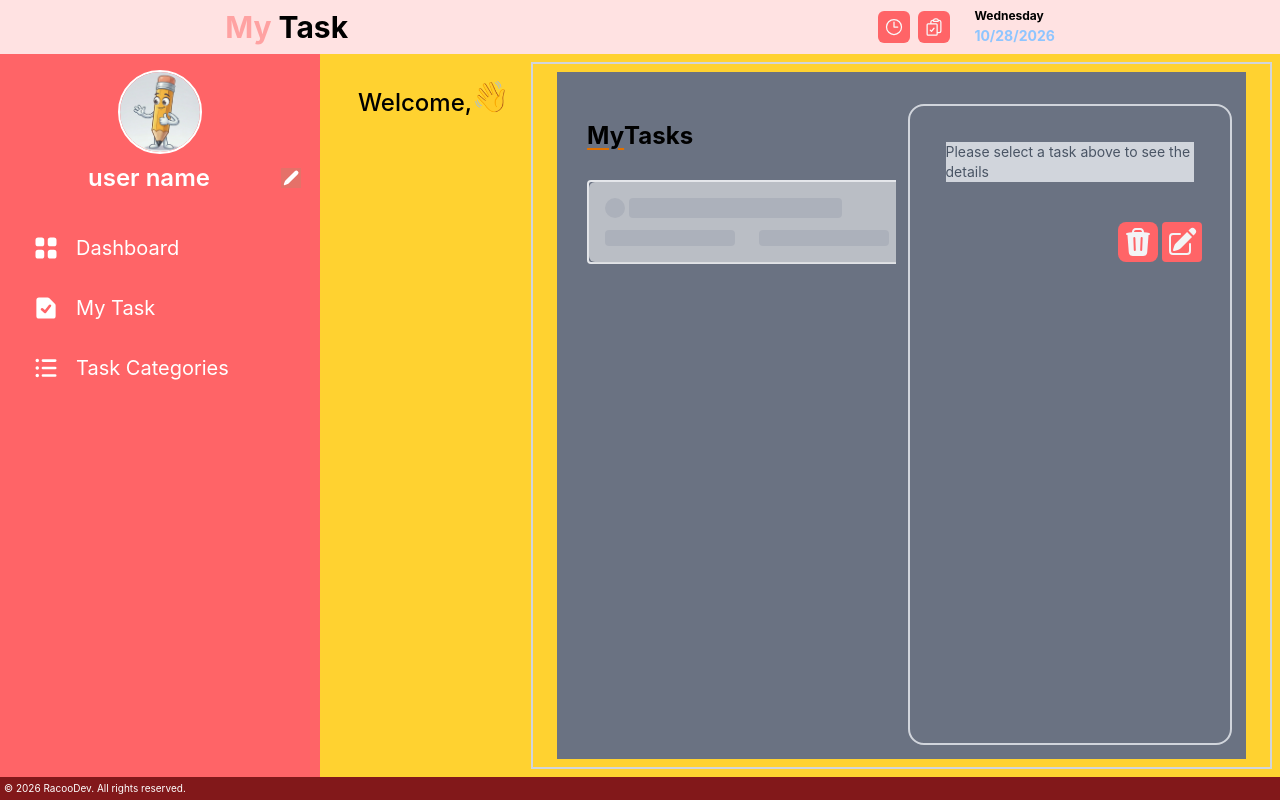
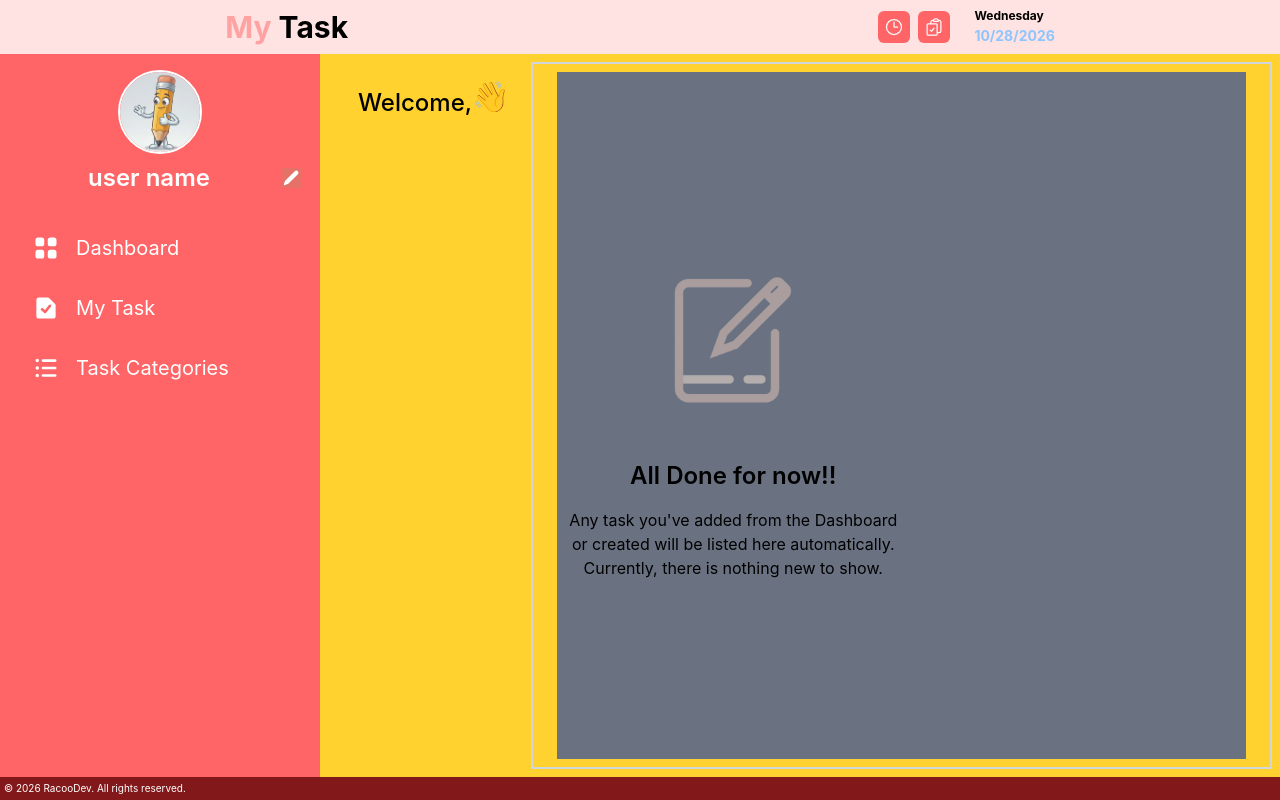
Before and after one commit to karinatuyuc/my-todo-list-React, a React (Vite) app: page / in a window 1280 px wide. Both pictures are taken after a click on the item "My Task". Built offline with nearby package versions, Linux system fonts and the light colour scheme.

Commit message:
style: add message and img to empty list on MyTask

```diff
--- a/src/componentes/MyTask.jsx
+++ b/src/componentes/MyTask.jsx
@@ -3,7 +3,6 @@ import { useEffect, useState } from "react";
 
 /// DEBE APARECER COMO UN ESQUELETO EN CADA DIV SI NO HAY TAKS SELECCIONADOS PARA MOSTRAR LOS DETALLES, NO PUEDE
 /// QUEDAR COMO QUEDO AHORA!!!
-
 
 // Componente HIJO SKELETON CARD
 function TaskSkeleton() {
@@ -17,13 +16,11 @@ function TaskSkeleton() {
             <div className="h-5 bg-gray-200 rounded w-3/4"></div>
           </div>
 
-
           {/* Barra tipo detalle */}
           <div className="flex gap-6">
             <div className="h-4 bg-gray-200 rounded w-1/2"></div>
             <div className="h-4 bg-gray-200 rounded w-1/2"></div>
           </div>
-
         </div>
       </div>
     </>
@@ -31,20 +28,22 @@ function TaskSkeleton() {
 }
 
 //COMPONENTE HIJO
-function TaskMyTask({ taskList, setDetailsTask, selectedTask, setSelectedTask }) {
-
+function TaskMyTask({
+  taskList,
+  setDetailsTask,
+  selectedTask,
+  setSelectedTask,
+}) {
   return (
     <>
-
-    { taskList.length === 0 ? (
-
-      <TaskSkeleton/>
-    ) : (<div
+      {taskList.length === 0 ? (
+        <TaskSkeleton />
+      ) : (
+        <div
           className=" mt-1.5 p-2 rounded-2xl border-b-2 text-black text-lg max-w-full
       md:flex md:flex-col md:justify-center md:items-center md:p-4 lg:p-0 lg:bg-gray-50"
         >
           {taskList.map((task) => (
-
             <div
               className={`border-gray-400 border-2 w-full flex gap-2 p-2 rounded-2xl mt-1.5
             md:max-w-5/6 md:m-2 md:rounded-2xl ${task.id === selectedTask?.id ? "bg-amber-100" : "bg-white"}`}
@@ -52,7 +51,6 @@ function TaskMyTask({ taskList, setDetailsTask, selectedTask, setSelectedTask })
                 (setDetailsTask(task), setSelectedTask(task));
               }}
               key={task.id}
-
             >
               <div className="flex md:p-3">
                 <span className="rounded-full w-5 h-5 text-red-700 border-4"></span>
@@ -63,16 +61,14 @@ function TaskMyTask({ taskList, setDetailsTask, selectedTask, setSelectedTask })
 
                 <div className="flex gap-14 text-base md:py-2">
                   <span className="md:text-lg">Priority: {task.priority}</span>
-                <span className="md:text-lg">
-                  Status: {task.estado}
-                </span>
+                  <span className="md:text-lg">Status: {task.estado}</span>
                 </div>
               </div>
             </div>
           ))}
-      </div>) }
+        </div>
+      )}
       {/*Div para renderizar los task */}
-
     </>
   );
 }
@@ -99,29 +95,70 @@ export function MyTask({
     }
   }, [task, selectedTask]);
 
+  console.log(task);
 
   return (
     <>
       <div className="md:bg-gray-500 md:p-2 lg:grid lg:grid-cols-2 lg:h-full">
-        <div
-          className=" p-3 rounded-sm m-1.5 min-h-24 max-h-64 overflow-y-scroll md:p-4 md:min-h-80 md:rounded-2xl
-         lg:overflow-hidden lg:mt-6 lg:max-h-full"
-        >
-          <div className="text-2xl flex text-black font-bold">
-
-            <span className="underline underline-offset-4 decoration-2 decoration-amber-600 text-2xl md:pb-3">
-              My
-            </span>
-              Tasks
+        {task.length === 0 ? (
+          <div className="text-black flex flex-col justify-center items-center gap-4">
+            <div className="p-4">
+              <img
+                src="public/mytask.webp"
+                alt="My Task"
+                className="w-36 h-36"
+              />
             </div>
 
-          <TaskMyTask
-            taskList={task}
-            setDetailsTask={setDetailsTask}
-            selectedTask={selectedTask}
-            setSelectedTask={setSelectedTask}
-          />
+            <div className="text-center">
+              <h1 className="text-2xl font-semibold m-4">All Done for now!!</h1>
+              <p>
+                Any task you've added from the Dashboard or created will be
+                listed here automatically. Currently, there is nothing new to
+                show.
+              </p>
             </div>
+          </div>
+        ) : (
+          <div
+            className=" mt-1.5 p-2 rounded-2xl border-b-2 text-black text-lg max-w-full
+      md:flex md:flex-col md:justify-center md:items-center md:p-4 lg:p-0 lg:bg-gray-50"
+          >
+            {task.map((tasks) => (
+              <div
+                className={`border-gray-400 border-2 w-full flex gap-2 p-2 rounded-2xl mt-1.5
+            md:max-w-5/6 md:m-2 md:rounded-2xl ${tasks.id === selectedTask?.id ? "bg-amber-100" : "bg-white"}`}
+                onClick={() => {
+                  (setDetailsTask(tasks), setSelectedTask(tasks));
+                }}
+                key={tasks.id}
+              >
+                <div className="flex md:p-3">
+                  <span className="rounded-full w-5 h-5 text-red-700 border-4"></span>
+                </div>
+
+                <div className="md:p-5">
+                  <span className="font-bold text-lg">{tasks.title}</span>
+
+                  <div className="flex gap-14 text-base md:py-2">
+                    <span className="md:text-lg">
+                      Priority: {tasks.priority}
+                    </span>
+                    <span className="md:text-lg">Status: {tasks.estado}</span>
+                  </div>
+                </div>
+              </div>
+            ))}
+          </div>
+        )}
+      </div>
+    </>
+  );
+}
+
+// DESHABILITAR BOTONES CUANDO NO HAY NADA EN TASKLIST
+
+/*
 
         <div className=" border-gray-300 border-2 p-3 m-1.5 mt-4 rounded-2xl text-black md:rounded-2xl md:mt-6">
           <div className="p-1 flex-1 overflow-y-scroll md:rounded-lg md:p-6">
@@ -173,10 +210,20 @@ export function MyTask({
               onClick={() => setEditTaskModal(true)}
             />
           </div>
+        </div>*/
+
+/*
+                <div className=" border-gray-300 border-2 p-3 m-1.5 mt-4 rounded-2xl text-black md:rounded-2xl md:mt-6">
+          <div className="p-1 flex-1 overflow-y-scroll md:rounded-lg md:p-6"></div>
+
+          <div className="flex justify-end gap-1 p-1.5 md:p-4">
+            <TrashIcon
+              className="w-8 h-8 bg-red-400 p-1 rounded-lg md:w-10 md:h-10 text-gray-100 cursor-pointer"
+              onClick={() => onDelete(detailsTaks, "task")}
+            />
+            <PencilSquareIcon
+              className="w-8 h-8 bg-red-400 p-1 rounded-sm md:w-10 md:h-10 text-gray-100 cursor-pointer"
+              onClick={() => setEditTaskModal(true)}
+            />
           </div>
-      </div>
-    </>
-  );
-}
-
-// DESHABILITAR BOTONES CUANDO NO HAY NADA EN TASKLIST
+        </div>*/
```
Also changed, not shown: public/mytask.webp (added). Lines whose indentation alone changed are shown as unchanged.
